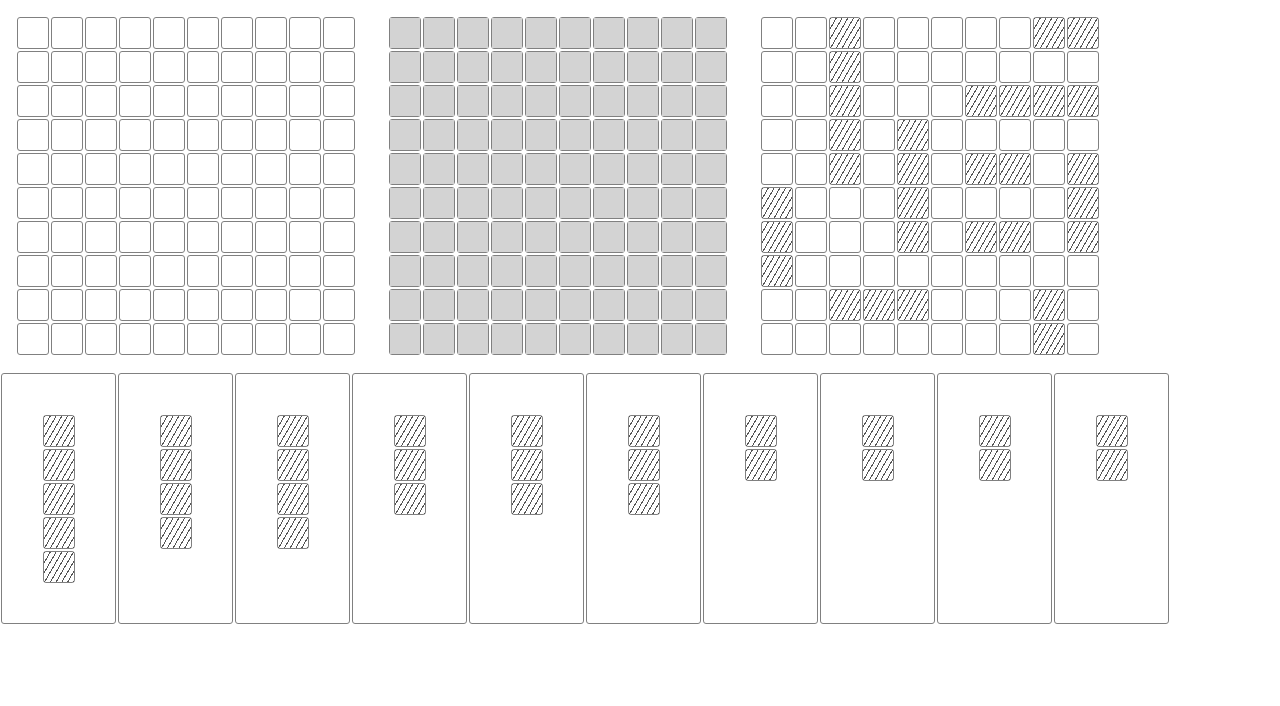
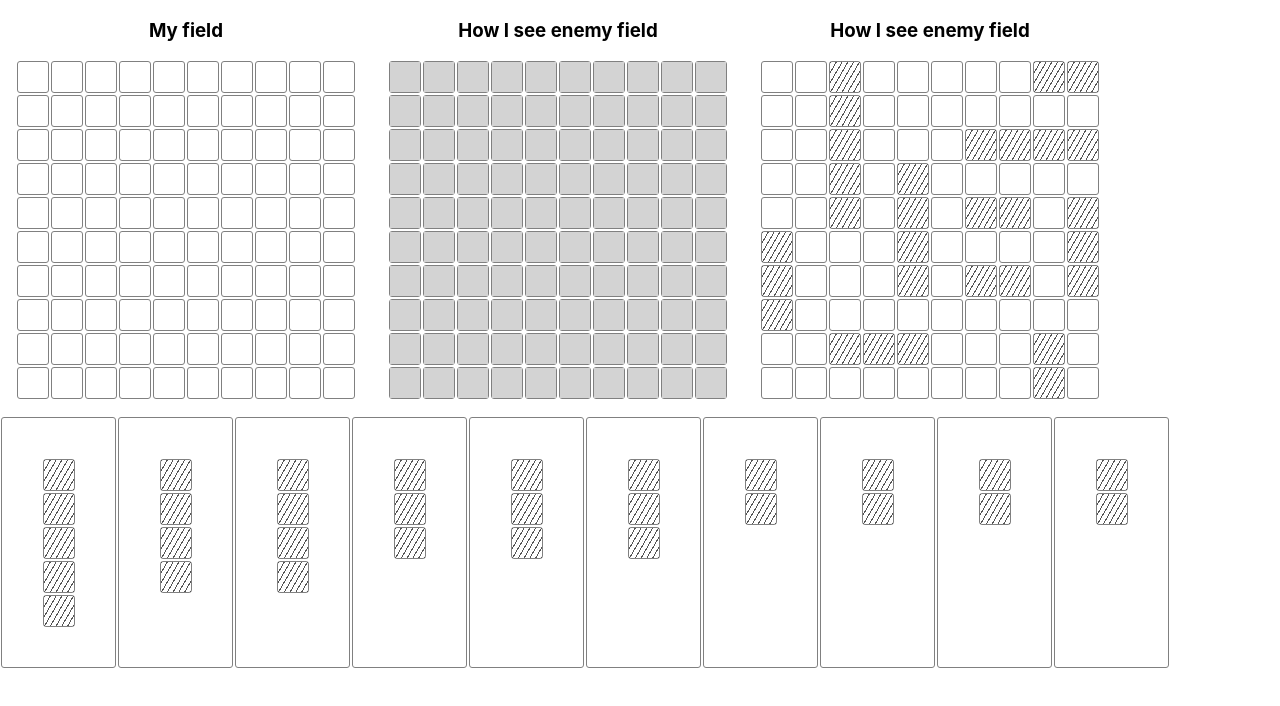
Before and after one commit to belbcode/battleship, a React (Create React App) app: page / in a window 1280 px wide. Shown: the top 706 px of the page. Built offline with nearby package versions, Linux system fonts and the light colour scheme.

Commit message:
base shooting func added

```diff
--- a/src/Components/Cell.jsx
+++ b/src/Components/Cell.jsx
@@ -1,11 +1,8 @@
-import { useContext, useState } from "react";
 import "../style/cell.css";
-import { GameContext } from "./Game";
 
 const cellSize = 30; //!!! Important !!!/
 
-const Cell = ({ cellState }) => {
-    const { handleCellClick } = useContext(GameContext);
+const Cell = ({ cellState, handleCellClick }) => {
     const { coord, state } = cellState;
     return (
         <div
--- a/src/Components/Field.jsx
+++ b/src/Components/Field.jsx
@@ -1,10 +1,10 @@
 import Row from "./Row";
 
-const Field = ({ field }) => {
+const Field = ({ field, handleCellClick }) => {
     return (
         <div className="field">
             {field.map((v, i) => (
-                <Row key={i} row={v} />
+                <Row key={i} row={v} handleCellClick={handleCellClick} />
             ))}
         </div>
     );
--- a/src/Components/Game.jsx
+++ b/src/Components/Game.jsx
@@ -1,4 +1,4 @@
-import { createContext, useState } from "react";
+import { useState } from "react";
 import { cloneDeep, map } from "lodash";
 import GameField from "../lib/gameField";
 import Field from "./Field";
@@ -7,13 +7,9 @@ import SelectShip from "./SelectShip";
 import initShips from "../lib/initShips";
 import initAiField from "../lib/getAiGameField";
 
-export const GameContext = createContext({ handleCellClick: () => {} });
-
 const Game = () => {
-    const initField = new GameField(10, 10, "empty");
-
     const [aiField, setAiField] = useState(initAiField);
-    const [field, setField] = useState(initField);
+    const [field, setField] = useState(new GameField(10, 10, "empty"));
     const [enemyField, setEnemyField] = useState(
         new GameField(10, 10, "unknown")
     );
@@ -22,7 +18,7 @@ const Game = () => {
 
     const [shipsToDeploy, setShipsToDeploy] = useState(initShips);
 
-    const handleCellClick = (coords) => {
+    const deploySelectedShip = (coords) => {
         if (!selectedShip) return;
         setField((prev) => {
             const newGameField = cloneDeep(prev);
@@ -38,14 +34,29 @@ const Game = () => {
         });
     };
 
+    const shoot = (coords) => {
+        setAiField(aiField.shoot(coords));
+        setEnemyField(enemyField.changeState(coords, aiField.getState(coords)));
+    };
+
     return (
         <>
             <div className="flex">
-                <GameContext.Provider value={{ handleCellClick }}>
-                    <Field field={field.field} />
-                    <Field field={enemyField.field} />
-                    <Field field={aiField.field} />
-                </GameContext.Provider>
+                <div>
+                    <h3>My field</h3>
+                    <Field
+                        field={field.field}
+                        handleCellClick={deploySelectedShip}
+                    />
+                </div>
+                <div>
+                    <h3>How I see enemy field</h3>
+                    <Field field={enemyField.field} handleCellClick={shoot} />
+                </div>
+                <div>
+                    <h3>How I see enemy field</h3>
+                    <Field field={aiField.field} handleCellClick={() => {}} />
+                </div>
             </div>
             <SelectShip
                 setSelectedShip={setSelectedShip}
--- a/src/Components/Row.jsx
+++ b/src/Components/Row.jsx
@@ -1,10 +1,10 @@
 import Cell from "./Cell";
 import "../style/row.css";
-const Row = ({ row }) => {
+const Row = ({ row, handleCellClick }) => {
     return (
         <div className="row">
             {row.map((v, i) => (
-        <Cell cellState={v} key={i} />
+                <Cell cellState={v} key={i} handleCellClick={handleCellClick} />
             ))}
         </div>
     );
--- /dev/null
+++ b/src/lib/aiGameField.js
@@ -0,0 +1,3 @@
+import GameField from "./gameField";
+
+class AiGameField extends GameField {}
--- a/src/lib/getAiGameField.js
+++ b/src/lib/getAiGameField.js
@@ -3,6 +3,7 @@ import initShips from "./initShips";
 import { cloneDeep } from "lodash";
 
 const initAiField = new GameField(10, 10, "empty");
+
 const ships = cloneDeep(initShips);
 initAiField.deployShips(
     ships.map((ship) => {
--- a/src/style/cell.css
+++ b/src/style/cell.css
@@ -22,6 +22,13 @@
     background-color: lightgray;
 }
 
+.cell-s-empty {
+    background-color: green;
+}
+.cell-w-ship {
+    background-color: red;
+}
+
 /* .cell-select {
   border: solid 2px purple;
 } */
```
Also changed, not shown: src/lib/gameField.js. Lines whose indentation alone changed are shown as unchanged.
